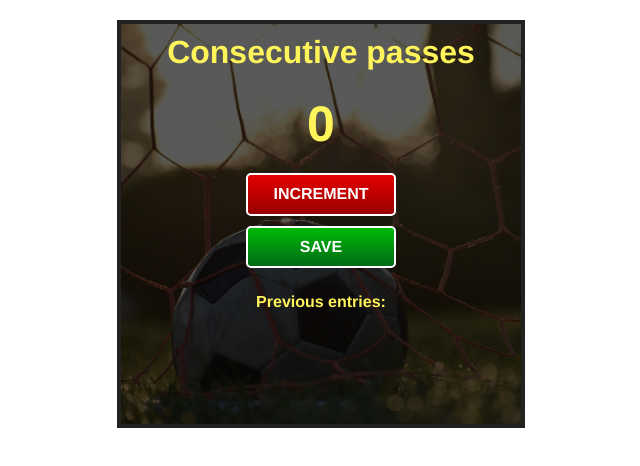
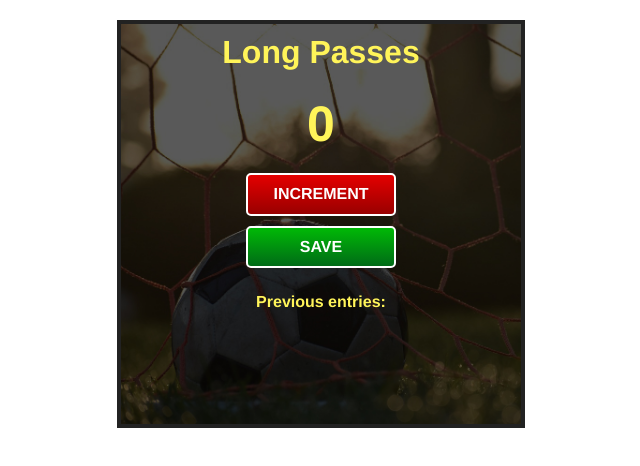
Before and after one commit to NelsonLira/consecutive_passes_2, a plain HTML site: page index.html in a window 1280 px wide. Shown: the whole page, without its empty margins (319-959 px from the left). Drawn offline with nearby package versions, Linux system fonts and the light colour scheme.

Commit message:
Update index.html

```diff
--- a/index.html
+++ b/index.html
@@ -4,7 +4,7 @@
     </head>
     <body>
         <div id="container">
-        <h1>Consecutive passes</h1>
+        <h1>Long Passes</h1>
         <h2 id="count-el">0</h2>
         <button id="increment-btn" onclick="increment()">INCREMENT</button>
         <button id="save-btn" onclick="save()">SAVE</button>
```
